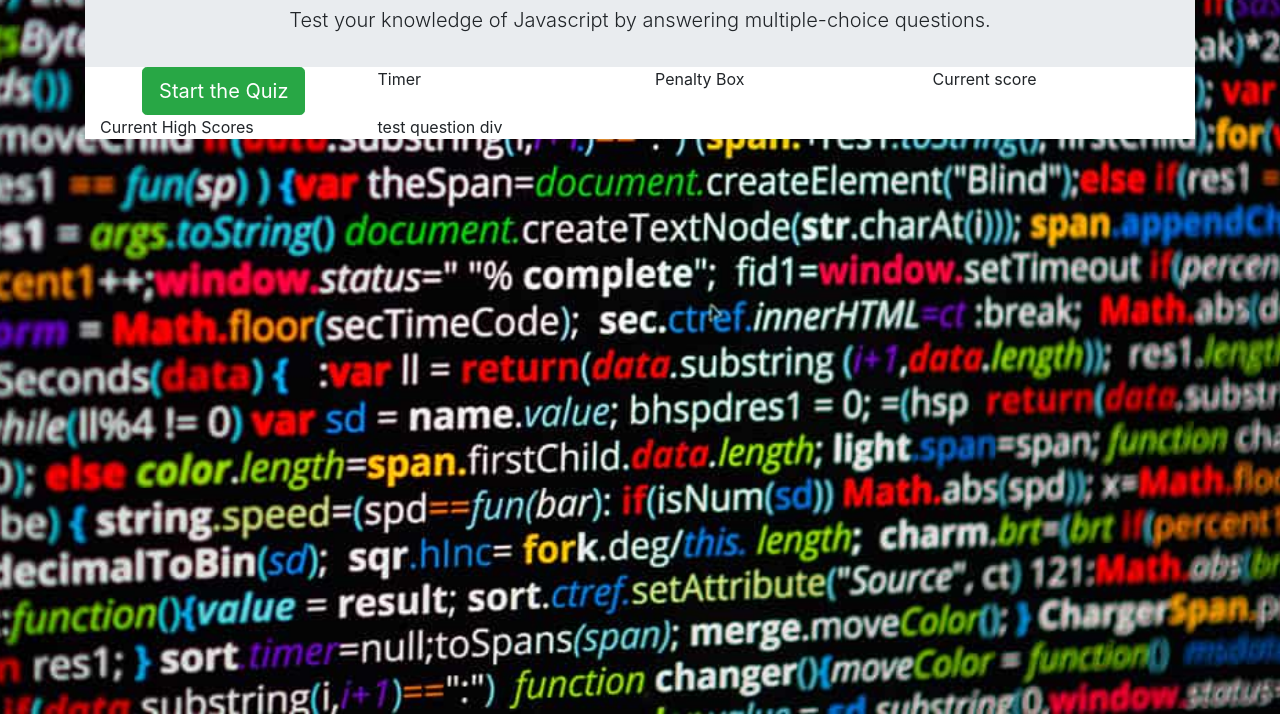
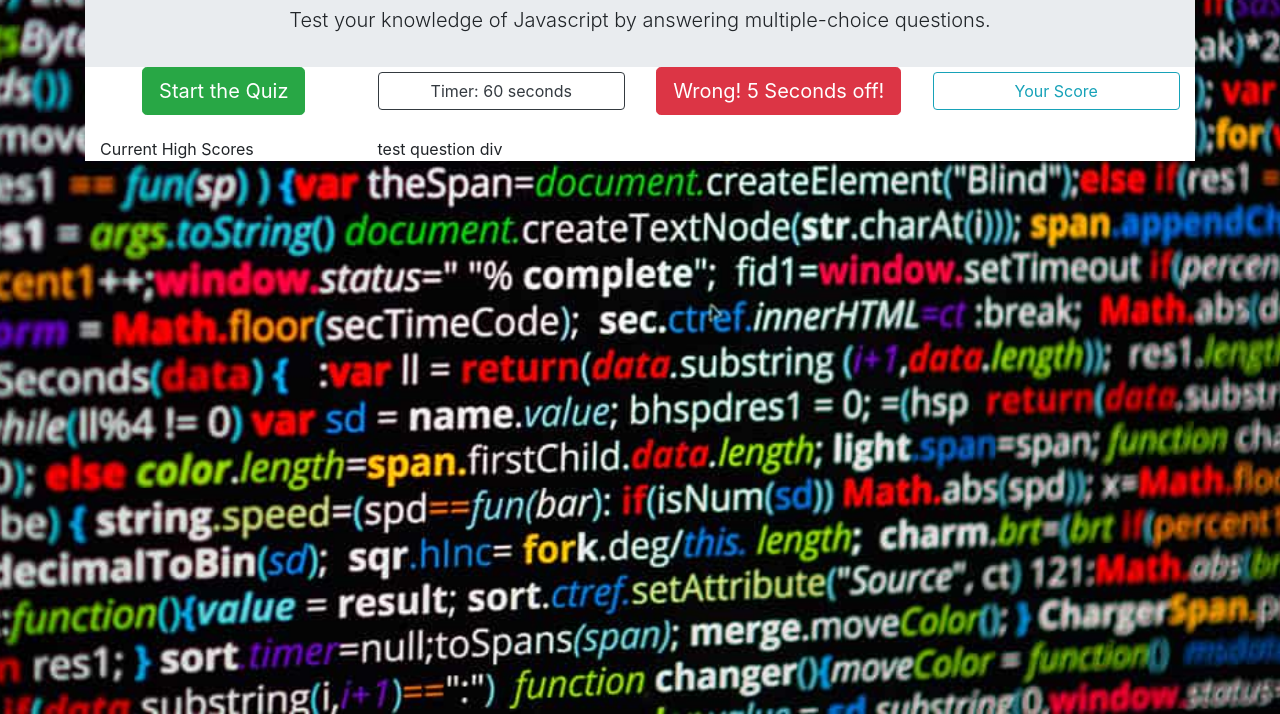
Before and after one commit to whoerman/Code-Quiz-Version-2, a plain HTML site: page index.html in a window 1280 px wide. Shown: the part 86-800 px from the top of the page. Drawn offline with nearby package versions, Linux system fonts and the light colour scheme.

Commit message:
Adding buttons

```diff
--- a/index.html
+++ b/index.html
@@ -12,6 +12,9 @@
 
   <!-- link to my CSS-->
   <link rel="stylesheet" type="text/css" href="style.css">
+
+  <!-- link to animate css on this folder-->
+  <link rel="stylesheet" type="text/css" href="animate.css">
 
   <!-- link to jQuery-->
   <script src="https://code.jquery.com/jquery-3.4.1.js" integrity="sha256-WpOohJOqMqqyKL9FccASB9O0KwACQJpFTUBLTYOVvVU="
@@ -31,19 +34,19 @@
       </div>
     </div>
 
-    <div class="container whiteBG">
-      <div class="row align-items-start">
+    <div class="container whiteBG buttonRow">
+      <div class="row align-items-center">
         <div class="col-sm-3 text-center">
           <button type="button" class="btn btn-success btn-lg" id = "start">Start the Quiz</button>
         </div>
-        <div class="col-sm-3">
-          Timer
+        <div class="col-sm-3 text-center">
+          <button type="button" class="btn btn-outline-dark btn-block" id = "timer">Timer: 60 seconds</button>
         </div>
-        <div class="col-sm-3">
-          Penalty Box
+        <div class="col-sm-3 text-center">
+          <button type="button" class="btn btn-danger btn-lg" id = "wrong">Wrong! 5 Seconds off!</button>
         </div>
-        <div class="col-sm-3">
-          Current score
+        <div class="col-sm-3 text-center">
+          <button type="button" class="btn btn-outline-info btn-block" id = "score">Your Score</button>
         </div>
       </div>
     </div>
--- a/mainjs.js
+++ b/mainjs.js
@@ -0,0 +1,10 @@
+
+
+
+$(document).ready(function () {
+            $("#start").on("click", function () {
+                    $("#start").hide("slow");
+                    $("#start").show("slow");
+
+                });
+            });
--- a/style.css
+++ b/style.css
@@ -11,6 +11,11 @@ body {
     background-color: #ffffff;
 }
 
+.buttonRow {
+    height: 70px;
+    align-items: center;
+}
+
 .jumbotron {
     padding: 1rem;
     margin-bottom: 0rem;
```
